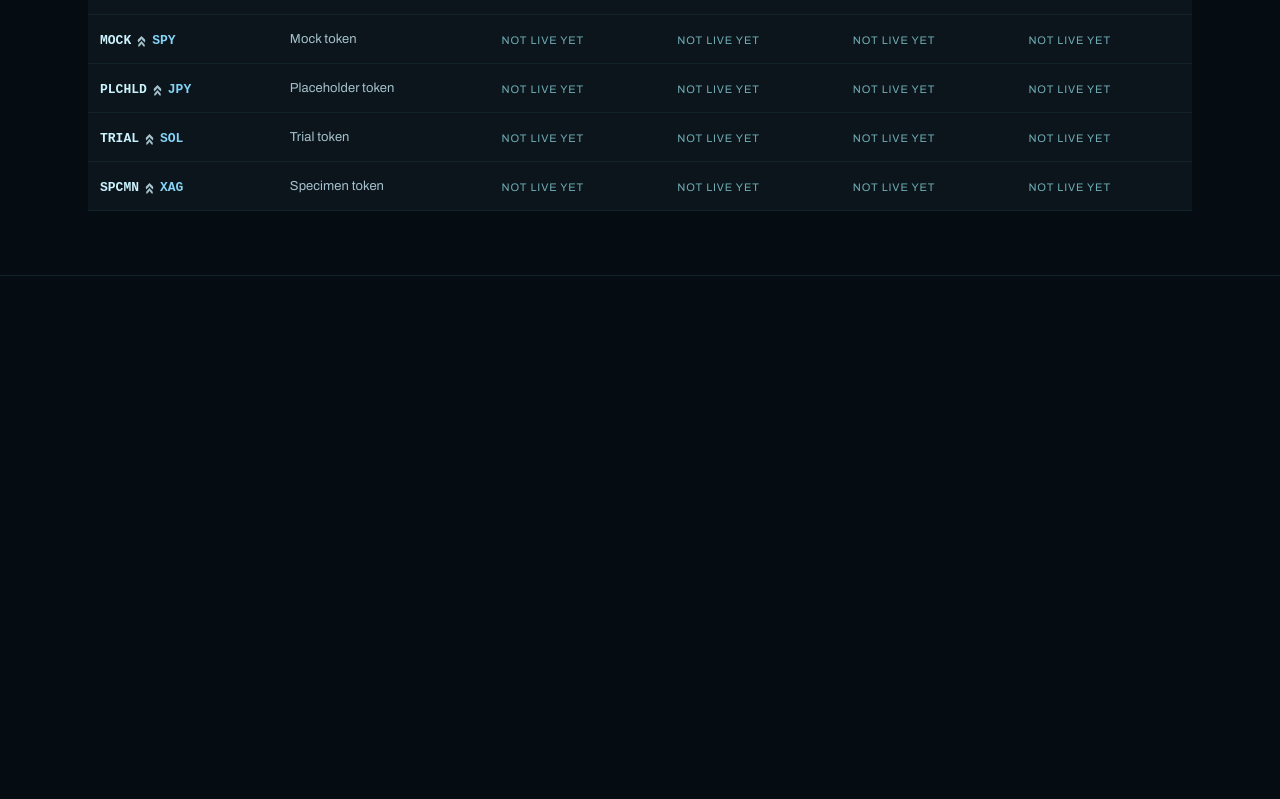
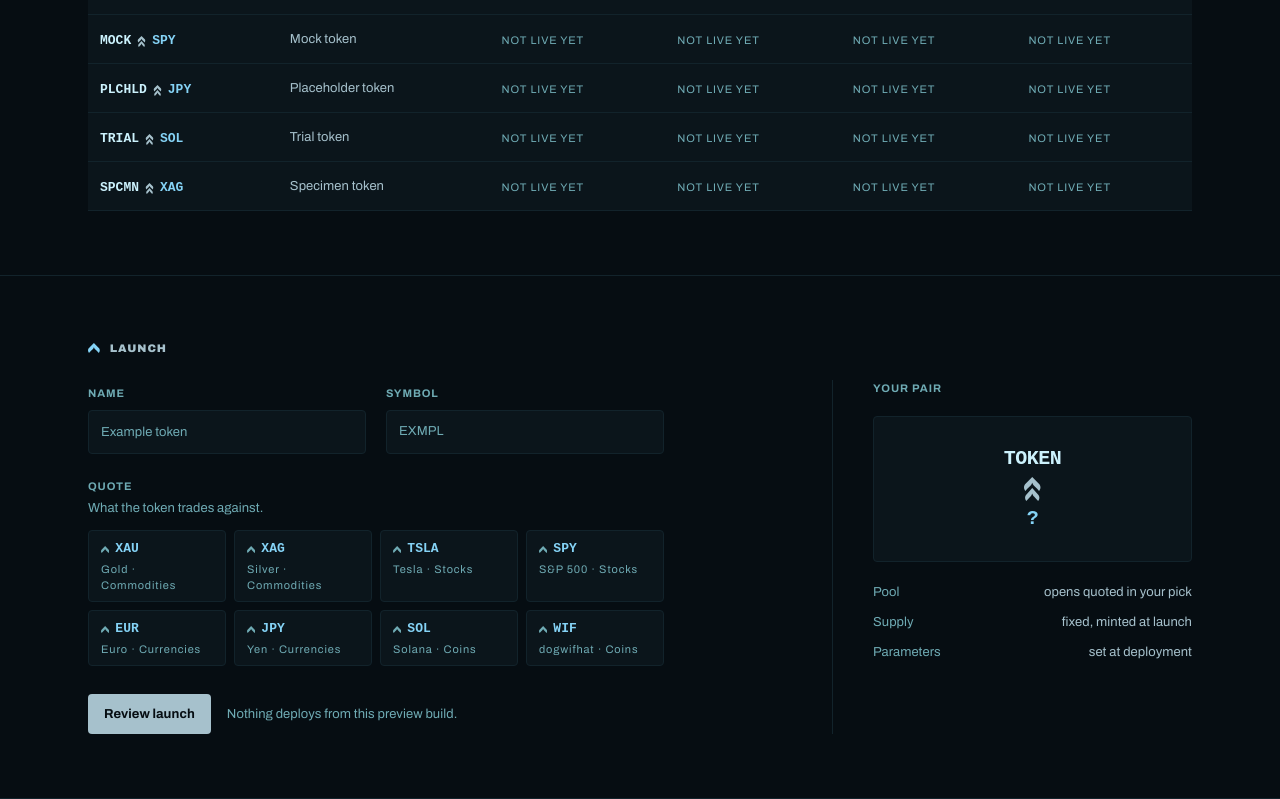
Before and after one commit to sThinkfundao/sThink-ecosystem, a React (Vite) app: page / in a window 1280 px wide. Shown: the part 1019-1818 px from the top of the page. Before the commit the page ends 1295 px from the top, so only its background shows below. Built offline with nearby package versions, Linux system fonts and the light colour scheme; a web font is replaced by a local one.

Commit message:
Add launch form with validation and review modal

```diff
--- a/src/App.tsx
+++ b/src/App.tsx
@@ -2,6 +2,7 @@ import { useState } from "react";
 import Header from "./features/header/Header.tsx";
 import Hero from "./features/hero/Hero.tsx";
 import TokenIndex from "./features/tokens/TokenIndex.tsx";
+import LaunchSection from "./features/launch/LaunchSection.tsx";
 import WalletModal, { type WalletName } from "./features/wallet/WalletModal.tsx";
 
 export default function App() {
@@ -17,6 +18,7 @@ export default function App() {
       <main>
         <Hero />
         <TokenIndex />
+        <LaunchSection />
       </main>
       <WalletModal
         open={walletOpen}
--- /dev/null
+++ b/src/features/launch/LaunchSection.tsx
@@ -0,0 +1,212 @@
+import { useState, type FormEvent } from "react";
+import { ChevronSingle } from "../../brand/Chevron.tsx";
+import { PairStackVertical } from "../../brand/PairStack.tsx";
+import Button from "../../components/Button.tsx";
+import Modal from "../../components/Modal.tsx";
+import { QUOTE_KIND_LABELS, type QuoteKind } from "../tokens/fixtures.ts";
+
+const QUOTE_OPTIONS: { symbol: string; label: string; kind: QuoteKind }[] = [
+  { symbol: "XAU", label: "Gold", kind: "commodity" },
+  { symbol: "XAG", label: "Silver", kind: "commodity" },
+  { symbol: "TSLA", label: "Tesla", kind: "stock" },
+  { symbol: "SPY", label: "S&P 500", kind: "stock" },
+  { symbol: "EUR", label: "Euro", kind: "currency" },
+  { symbol: "JPY", label: "Yen", kind: "currency" },
+  { symbol: "SOL", label: "Solana", kind: "coin" },
+  { symbol: "WIF", label: "dogwifhat", kind: "coin" },
+];
+
+interface FormErrors {
+  name?: string;
+  symbol?: string;
+  quote?: string;
+}
+
+function validate(name: string, symbol: string, quote: string | null): FormErrors {
+  const errors: FormErrors = {};
+  if (name.trim().length === 0) errors.name = "Give the token a name.";
+  else if (name.trim().length > 32) errors.name = "Keep the name under 32 characters.";
+  if (symbol.trim().length < 2) errors.symbol = "Symbol needs 2 to 10 characters.";
+  else if (!/^[A-Z0-9]{2,10}$/.test(symbol.trim())) {
+    errors.symbol = "Uppercase letters and digits only.";
+  }
+  if (!quote) errors.quote = "Pick what the token trades against.";
+  return errors;
+}
+
+export default function LaunchSection() {
+  const [name, setName] = useState("");
+  const [symbol, setSymbol] = useState("");
+  const [quote, setQuote] = useState<string | null>(null);
+  const [errors, setErrors] = useState<FormErrors>({});
+  const [submitted, setSubmitted] = useState(false);
+
+  const quoteOption = QUOTE_OPTIONS.find((q) => q.symbol === quote) ?? null;
+  const previewSymbol = symbol.trim() || "TOKEN";
+
+  function onSubmit(event: FormEvent) {
+    event.preventDefault();
+    const next = validate(name, symbol, quote);
+    setErrors(next);
+    if (Object.keys(next).length === 0) setSubmitted(true);
+  }
+
+  return (
+    <section id="launch" className="border-b border-edge">
+      <div className="mx-auto max-w-6xl px-4 py-14 sm:px-6 sm:py-16">
+        <h2 className="flex items-center gap-2.5">
+          <ChevronSingle className="h-2.5 w-auto text-sky" />
+          <span className="font-display text-label text-steel">Launch</span>
+        </h2>
+
+        <div className="mt-6 grid gap-10 lg:grid-cols-[1fr_minmax(280px,360px)]">
+          <form onSubmit={onSubmit} noValidate className="max-w-xl">
+            <div className="grid gap-5 sm:grid-cols-2">
+              <div>
+                <label htmlFor="launch-name" className="text-label font-bold uppercase text-teal">
+                  Name
+                </label>
+                <input
+                  id="launch-name"
+                  value={name}
+                  onChange={(e) => setName(e.target.value)}
+                  maxLength={48}
+                  aria-invalid={Boolean(errors.name)}
+                  aria-describedby={errors.name ? "launch-name-error" : undefined}
+                  className="mt-1.5 block min-h-11 w-full rounded-sm border border-edge bg-surface px-3 text-ui text-steel outline-none placeholder:text-teal focus:border-steel/40"
+                  placeholder="Example token"
+                />
+                {errors.name && (
+                  <p id="launch-name-error" className="mt-1.5 text-ui text-fall">
+                    {errors.name}
+                  </p>
+                )}
+              </div>
+
+              <div>
+                <label htmlFor="launch-symbol" className="text-label font-bold uppercase text-teal">
+                  Symbol
+                </label>
+                <input
+                  id="launch-symbol"
+                  value={symbol}
+                  onChange={(e) => setSymbol(e.target.value.toUpperCase())}
+                  maxLength={10}
+                  aria-invalid={Boolean(errors.symbol)}
+                  aria-describedby={errors.symbol ? "launch-symbol-error" : undefined}
+                  className="mt-1.5 block min-h-11 w-full rounded-sm border border-edge bg-surface px-3 font-mono text-ui text-steel outline-none placeholder:font-sans placeholder:text-teal focus:border-steel/40"
+                  placeholder="EXMPL"
+                />
+                {errors.symbol && (
+                  <p id="launch-symbol-error" className="mt-1.5 text-ui text-fall">
+                    {errors.symbol}
+                  </p>
+                )}
+              </div>
+            </div>
+
+            <fieldset className="mt-6">
+              <legend className="text-label font-bold uppercase text-teal">Quote</legend>
+              <p className="mt-1 text-ui text-teal">What the token trades against.</p>
+              <div className="mt-3 grid grid-cols-2 gap-2 sm:grid-cols-4">
+                {QUOTE_OPTIONS.map((option) => {
+                  const active = quote === option.symbol;
+                  return (
+                    <button
+                      key={option.symbol}
+                      type="button"
+                      aria-pressed={active}
+                      onClick={() => setQuote(option.symbol)}
+                      className={`group flex min-h-11 flex-col items-start rounded-sm border px-3 py-2 text-left transition-colors duration-100 active:translate-y-px ${
+                        active
+                          ? "border-sky/60 bg-panel"
+                          : "border-edge bg-surface hover:border-steel/40"
+                      }`}
+                    >
+                      <span className="flex items-center gap-1.5 font-mono text-ui font-bold text-sky">
+                        <ChevronSingle
+                          className={`h-[7px] w-auto transition-transform duration-100 group-hover:-translate-y-px ${
+                            active ? "text-sky" : "text-teal"
+                          }`}
+                        />
+                        {option.symbol}
+                      </span>
+                      <span className="mt-0.5 text-label text-teal">
+                        {option.label} · {QUOTE_KIND_LABELS[option.kind]}
+                      </span>
+                    </button>
+                  );
+                })}
+              </div>
+              {errors.quote && <p className="mt-2 text-ui text-fall">{errors.quote}</p>}
+            </fieldset>
+
+            <div className="mt-7 flex flex-wrap items-center gap-4">
+              <Button variant="primary" type="submit">
+                Review launch
+              </Button>
+              <p className="text-ui text-teal">Nothing deploys from this preview build.</p>
+            </div>
+          </form>
+
+          <aside aria-label="Launch preview" className="lg:border-l lg:border-edge lg:pl-10">
+            <h3 className="text-label font-bold uppercase text-teal">Your pair</h3>
+            <div className="mt-5 flex justify-center rounded-sm border border-edge bg-surface px-6 py-8">
+              <PairStackVertical base={previewSymbol} quote={quote ?? "?"} />
+            </div>
+            <dl className="mt-5 space-y-2.5 text-ui">
+              <div className="flex justify-between gap-4">
+                <dt className="text-teal">Pool</dt>
+                <dd className="text-right text-steel">
+                  {quoteOption
+                    ? `${previewSymbol} quoted in ${quoteOption.symbol}`
+                    : "opens quoted in your pick"}
+                </dd>
+              </div>
+              <div className="flex justify-between gap-4">
+                <dt className="text-teal">Supply</dt>
+                <dd className="text-right text-steel">fixed, minted at launch</dd>
+              </div>
+              <div className="flex justify-between gap-4">
+                <dt className="text-teal">Parameters</dt>
+                <dd className="text-right text-steel">set at deployment</dd>
+              </div>
+            </dl>
+          </aside>
+        </div>
+      </div>
+
+      <Modal open={submitted} onClose={() => setSubmitted(false)} labelledBy="launch-review-title">
+        <div className="p-5">
+          <h2 id="launch-review-title" className="text-title font-bold text-ice">
+            Ready to launch
+          </h2>
+          <p className="mt-1.5 text-ui text-teal">
+            This is what would happen when deployment goes live:
+          </p>
+          <div className="mt-5 flex justify-center rounded-sm border border-edge bg-surface px-6 py-7">
+            <PairStackVertical base={previewSymbol} quote={quote ?? "?"} />
+          </div>
+          <ul className="mt-5 space-y-2 text-ui text-steel">
+            <li>
+              {name.trim() || "Your token"} mints with symbol{" "}
+              <span className="font-mono text-ice">{previewSymbol}</span>.
+            </li>
+            <li>
+              A pool opens quoted in{" "}
+              <span className="font-mono text-sky">{quoteOption?.symbol ?? "your pick"}</span>; the
+              pair trades from its first block.
+            </li>
+            <li>The token appears in the index with live market data.</li>
+          </ul>
+          <p className="mt-4 border-t border-edge pt-4 text-ui text-teal">
+            Deployment is not wired in this preview build, so nothing was created.
+          </p>
+          <Button variant="primary" onClick={() => setSubmitted(false)} className="mt-5 w-full">
+            Back to the form
+          </Button>
+        </div>
+      </Modal>
+    </section>
+  );
+}
```
Also changed, not shown: 1 other file (tests, documents, lock files or other folders).
